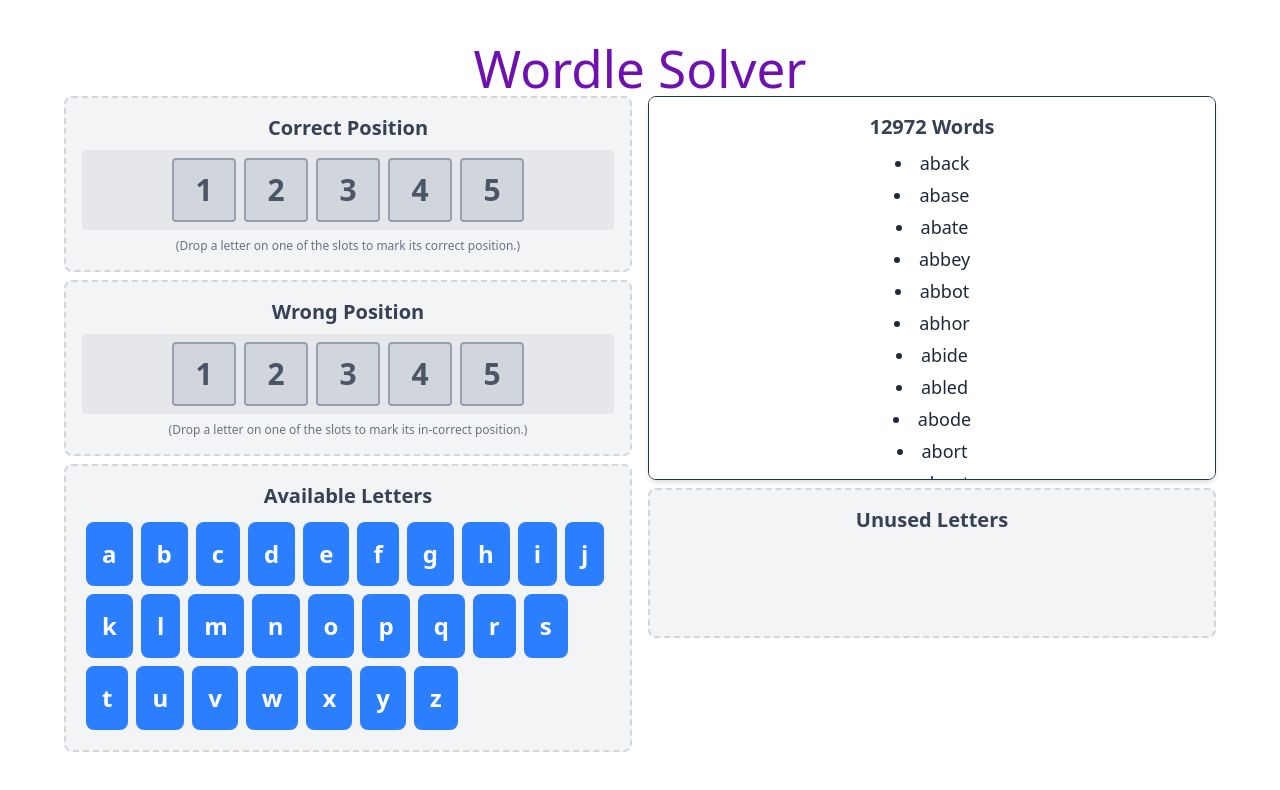
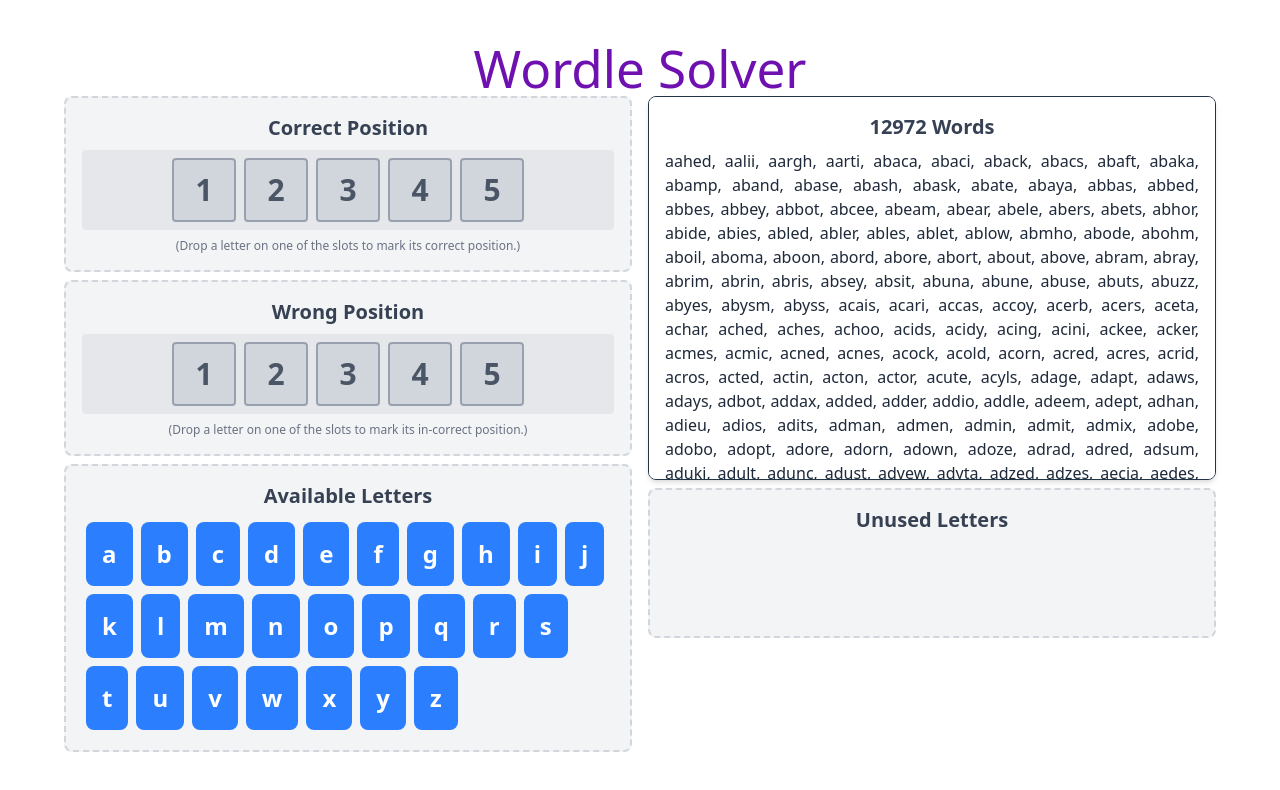
Before and after one commit to marallyn/wordle-helper, a React (Vite) app: page / in a window 1280 px wide. Shown: the top 790 px of the page. Built offline with nearby package versions, Linux system fonts and the light colour scheme.

Commit message:
make word display better

```diff
--- a/src/components/WordList.jsx
+++ b/src/components/WordList.jsx
@@ -2,24 +2,15 @@
 import { StateContext } from "../context/contexts";
 
 const WordList = () => {
-  const { remainingWords: words } = useContext(StateContext);
+  const { remainingWords } = useContext(StateContext);
+  const words = remainingWords.join(", ");
 
   return (
     <div className="p-4 border rounded-lg shadow-md bg-white w-full max-h-96 overflow-y-auto mb-2">
       <h2 className="text-xl font-semibold mb-2 text-gray-700">
-        {words.length} Words
+        {remainingWords.length} Words
       </h2>
-      <ul className="list-disc list-inside text-gray-800">
-        {words.length > 0 ? (
-          words.map((word, index) => (
-            <li key={index} className="mb-1 text-lg">
-              {word.toLowerCase()}
-            </li>
-          ))
-        ) : (
-          <li className="italic text-gray-500">No words to display yet!</li>
-        )}
-      </ul>
+      <p className="text-justify text-gray-800">{words}</p>
     </div>
   );
 };
--- a/src/context/reducer.js
+++ b/src/context/reducer.js
@@ -5,7 +5,7 @@
 export const initialState = {
   availableLetters: "abcdefghijklmnopqrstuvwxyz".split(""),
   correctLetters: ["", "", "", "", ""],
-  remainingWords: words,
+  remainingWords: words.sort(),
   selectedLetter: null,
   unusedLetters: [],
   wrongLetters: [[], [], [], [], []],
```
